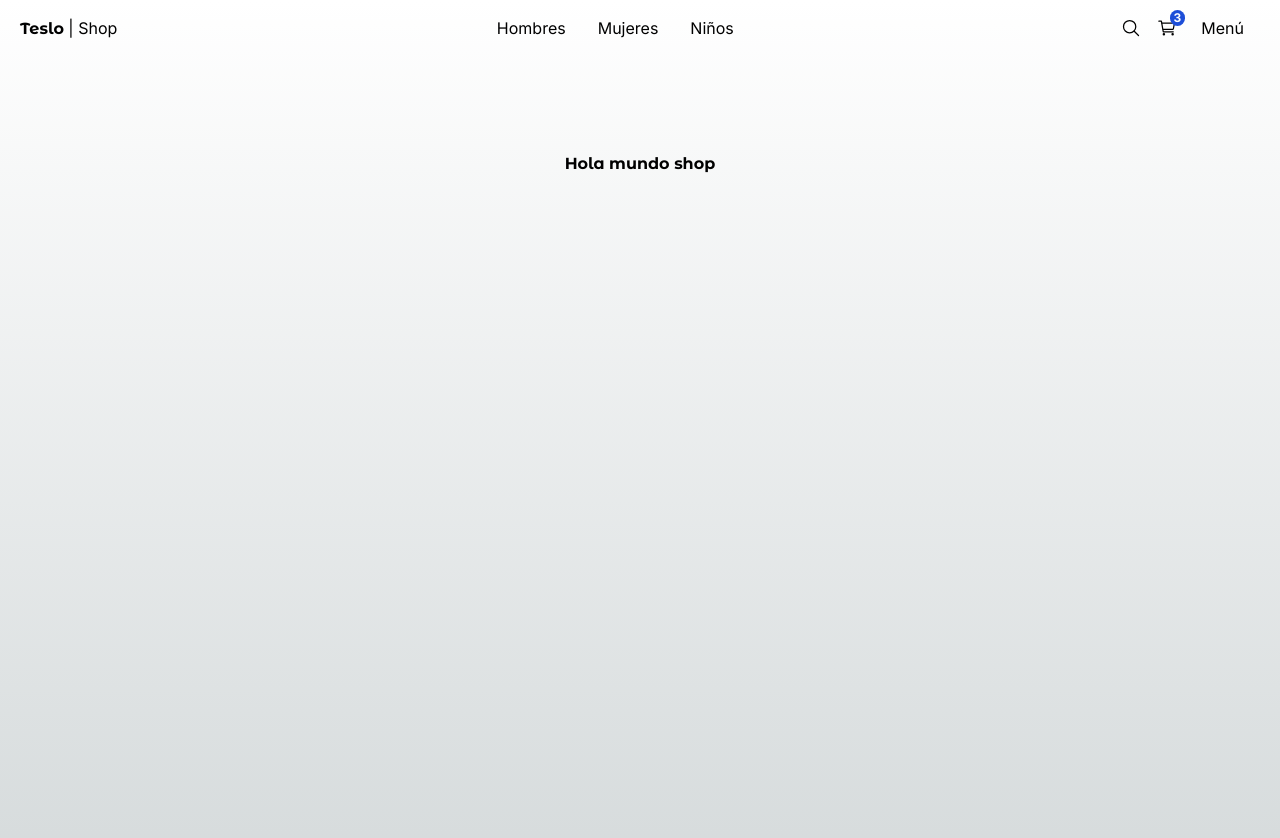
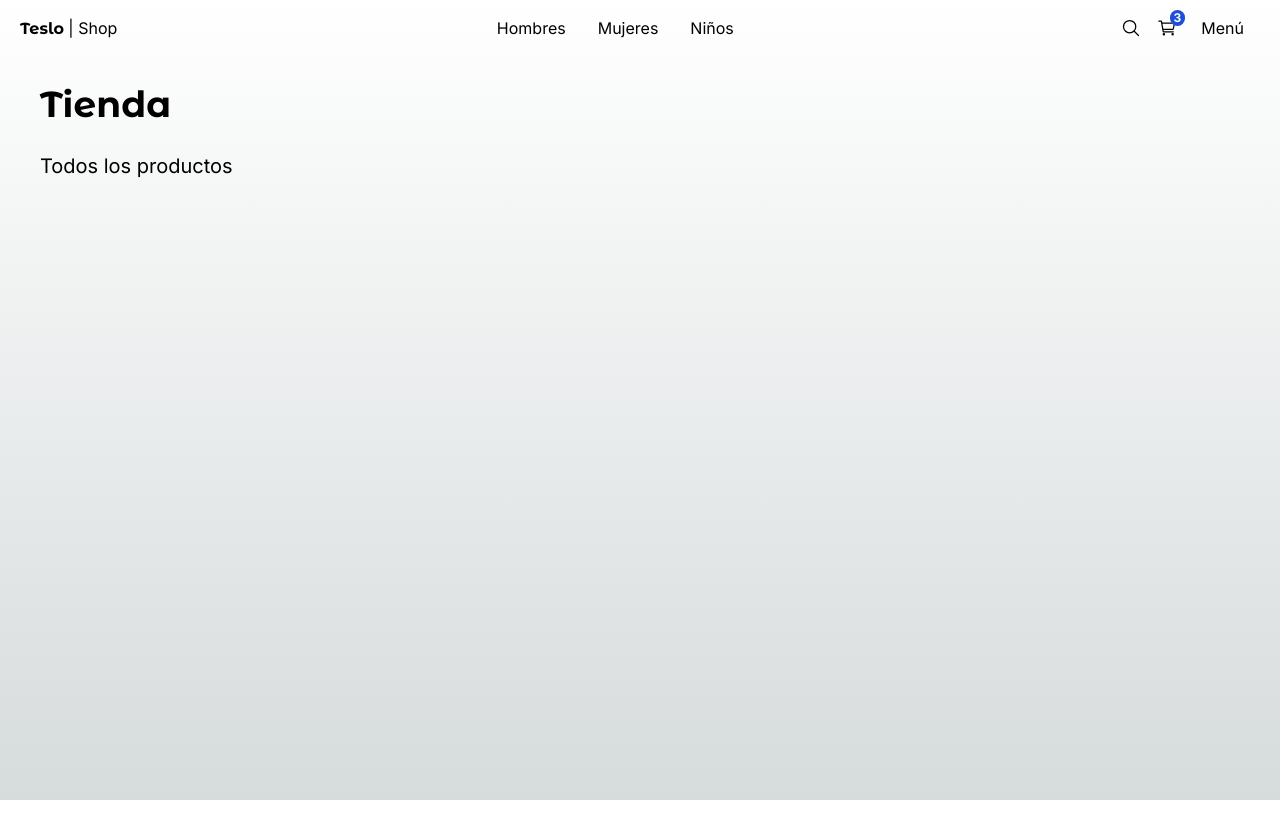
Before and after one commit to czabala847/next-teslo-shop-13, a Next.js app: page / in a window 1280 px wide. Shown: the top 838 px of the page. After the commit the page ends 800 px from the top, so only its background shows below. Built offline with nearby package versions, Linux system fonts and the light colour scheme.

Commit message:
componente titulo

```diff
--- a/src/app/(shop)/layout.tsx
+++ b/src/app/(shop)/layout.tsx
@@ -6,7 +6,7 @@ const ShopLayout = ({ children }: { children: React.ReactNode }) => {
     <div className="min-h-screen">
       <TopMenu />
 
-      {children}
+      <div className="px:0 md:px-10">{children}</div>
     </div>
   );
 };
--- a/src/app/(shop)/page.tsx
+++ b/src/app/(shop)/page.tsx
@@ -1,9 +1,9 @@
-import { titleFont } from "../config/fonts";
+import { Title } from "@/components/ui/title/Title";
 
 export default function Home() {
   return (
-    <main className="flex min-h-screen flex-col items-center justify-between p-24">
-      <h1 className={`${titleFont.className} font-bold`}>Hola mundo shop</h1>
+    <main className="">
+      <Title title="Tienda" subtitle="Todos los productos" className="mb-2" />
     </main>
   );
 }
--- /dev/null
+++ b/src/components/ui/title/Title.tsx
@@ -0,0 +1,21 @@
+import { titleFont } from "@/app/config/fonts";
+
+interface Props {
+  title: string;
+  subtitle?: string;
+  className?: string;
+}
+
+export const Title = ({ title, subtitle, className }: Props) => {
+  return (
+    <div className={`mt-3 ${className}`}>
+      <h1
+        className={`${titleFont.className} antialiased text-4xl font-semibold my-7`}
+      >
+        {title}
+      </h1>
+
+      {subtitle && <h3 className="text-xl mb-5">{subtitle}</h3>}
+    </div>
+  );
+};
```
